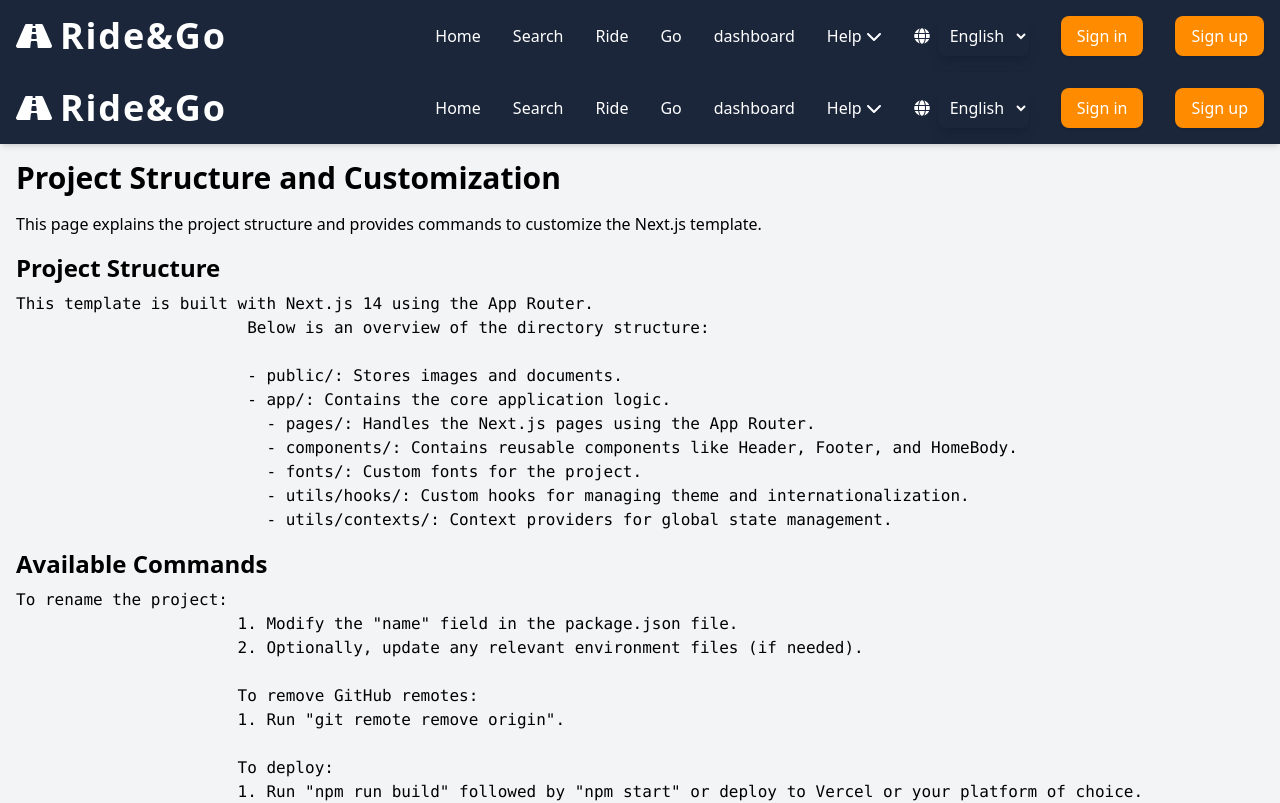
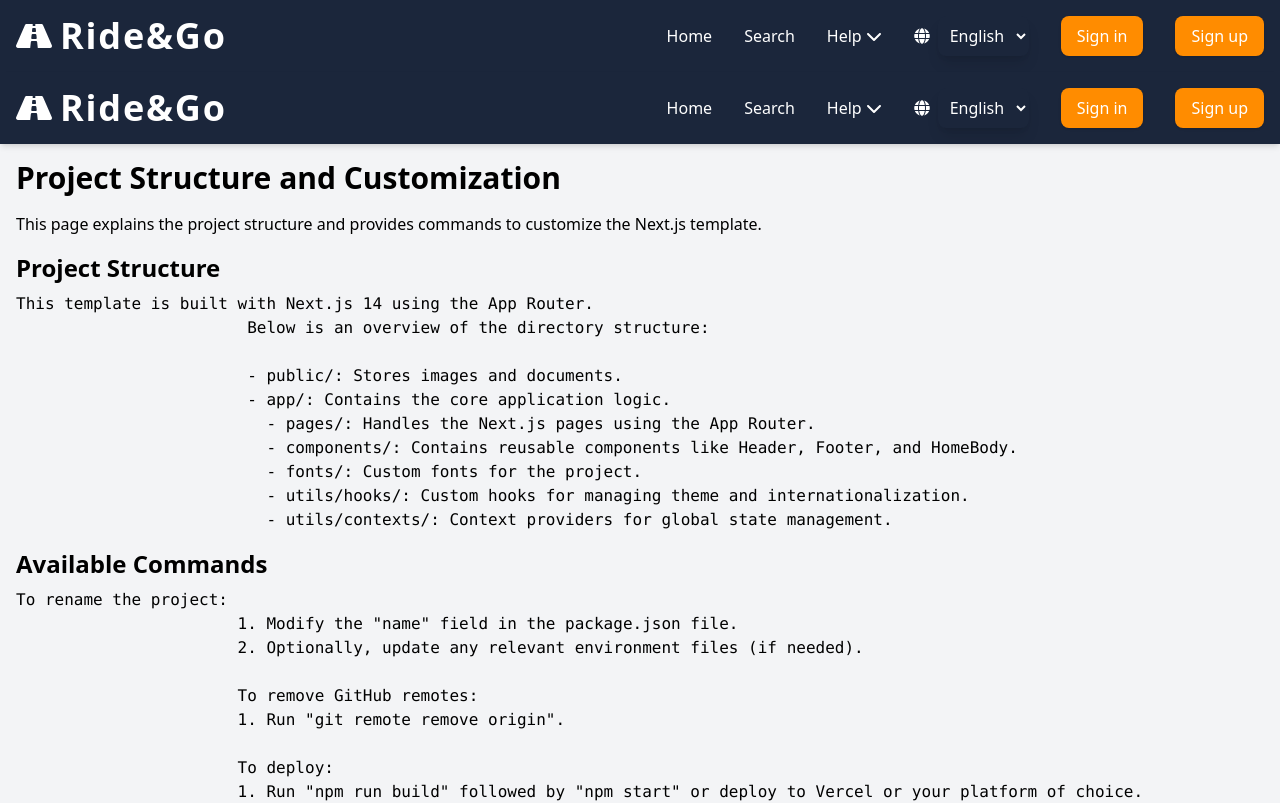
Before and after one commit to NOMO-Gabriel/RideAndGo, a Next.js app in the folder code/frontend/ride-and-go/: page /examplePage in a window 1280 px wide. Shown: the top 803 px of the page. Built offline with nearby package versions, Linux system fonts and the light colour scheme.

Commit message:
links on navbar are updated with the roles of user

```diff
--- a/code/frontend/ride-and-go/app/(pages)/login/page.tsx
+++ b/code/frontend/ride-and-go/app/(pages)/login/page.tsx
@@ -1,18 +1,20 @@
 'use client';
 
 import { useState, FormEvent } from 'react';
-import { login } from '@/app/utils/api/auth';
+import { useUser } from '@/app/utils/hooks/useUser'; // Importer le hook
+
 
 interface LoginData {
-  identifier: string;
+  identifier: string ;
   password: string;
 }
 
 const LoginForm = () => {
+  const { login } = useUser(); // Récupérer la fonction de connexion du contexte
   const [loginData, setLoginData] = useState<LoginData>({ identifier: '', password: '' });
   const [loading, setLoading] = useState(false);
   const [error, setError] = useState<string | null>(null);
-  const [success, setSuccess] = useState(false); // Ajout de l'état de succès
+  const [success, setSuccess] = useState(false);
 
   // Fonction pour détecter le type de l'identifiant
   const getIdentifierType = (identifier: string): 'email' | 'phoneNumber' | 'pseudo' => {
@@ -36,11 +38,11 @@ const LoginForm = () => {
     const identifierType = getIdentifierType(loginData.identifier);
 
     try {
-      await login(identifierType, loginData.identifier, loginData.password);
-      setSuccess(true); // Connexion réussie
+      await login(loginData.identifier, loginData.password, identifierType); // Appel au hook de connexion
+      setSuccess(true);
       setTimeout(() => {
         window.location.href = '/dashboard'; // Redirection après succès
-      }, 2000); // Délai avant redirection
+      }, 2000);
     } catch (err) {
       setError('Erreur de connexion. Veuillez vérifier vos identifiants.');
     } finally {
@@ -49,7 +51,7 @@ const LoginForm = () => {
   };
 
   return (
-    <div className="relative min-h-screen bg-cover bg-center" style={{ backgroundImage: "url(/images/bg_login.jpeg)" }}>
+    <div className="relative min-h-screen bg-cover bg-center" style={{ backgroundImage: "url(/images/bg_register.jpeg)" }}>
       <div className="absolute inset-0 bg-black/50 backdrop-blur-sm">
         <div className="flex justify-center items-center min-h-screen">
           <div className="bg-white p-6 rounded-lg shadow-lg w-96">
--- a/code/frontend/ride-and-go/app/components/Header.tsx
+++ b/code/frontend/ride-and-go/app/components/Header.tsx
@@ -2,15 +2,17 @@
 
 import { useEffect, useState } from 'react';
 import { useLocale } from '@/app/utils/hooks/useLocale.js';
-import { FaGlobe, FaRoad } from 'react-icons/fa';
+import { FaGlobe, FaRoad, FaUser } from 'react-icons/fa';
 import { FontAwesomeIcon } from '@fortawesome/react-fontawesome';
 import { faChevronDown } from '@fortawesome/free-solid-svg-icons';
 import Link from 'next/link';
-
+import { useUser } from '@/app/utils/hooks/useUser'; // Assurez-vous d'importer votre hook useUser
 
 const Navbar: React.FC = () => {
   const { locale, changeLocale } = useLocale();
   const [isDropdownOpen, setIsDropdownOpen] = useState(false);
+  const { user } = useUser(); // Récupérer l'utilisateur
+  const roles = user?.roles || []; // Assurer que roles est un tableau
 
   const handleLanguageChange = (lang: string) => {
     changeLocale(lang);
@@ -20,7 +22,6 @@ const Navbar: React.FC = () => {
     setIsDropdownOpen((prev) => !prev);
   };
 
-  // Fermer le dropdown si on clique à l'extérieur
   const handleClickOutside = (event: MouseEvent) => {
     const target = event.target as HTMLElement;
     if (target.closest('.dropdown') === null) {
@@ -28,7 +29,6 @@ const Navbar: React.FC = () => {
     }
   };
 
-  // Ajouter l'écouteur d'événements pour le clic à l'extérieur
   useEffect(() => {
     document.addEventListener('mousedown', handleClickOutside);
     return () => {
@@ -50,7 +50,7 @@ const Navbar: React.FC = () => {
       assistance: 'Assistance',
       signIn: 'Sign in',
       signUp: 'Sign up',
-      dashboard:"dashboard",
+      dashboard: 'Dashboard',
     },
     fr: {
       home: 'Accueil',
@@ -64,28 +64,36 @@ const Navbar: React.FC = () => {
       assistance: 'Assistance',
       signIn: 'Se Connecter',
       signUp: "S'inscrire",
-      dashboard:  "tableau de bord",
+      dashboard: "Tableau de bord",
     },
   };
 
-  const   currentContent = locale === 'en' ? content.en : content.fr;
+  const currentContent = locale === 'en' ? content.en : content.fr;
+
+  const isGuest = roles.includes('ROLE_GUEST');
+  const isTraveller = roles.includes('ROLE_TRAVELLER');
+  const isDriver = roles.includes('ROLE_DRIVER');
 
   return (
     <nav className="bg-bleu-nuit text-white p-4 shadow-md sticky top-0 z-50">
       <div className="container mx-auto flex justify-between items-center">
-        {/* Logo avec l'icône de route */}
         <div className="text-4xl font-bold tracking-wider flex items-center hover:text-orange-btn transition duration-300 cursor-pointer">
           <FaRoad className="mr-2" />
           Ride&Go
         </div>
-        {/* Links */}
         <div className="flex space-x-8 items-center">
           <Link href="/" className="hover:text-orange-btn hover:underline underline-offset-8 transition duration-300">{currentContent.home}</Link>
           <Link href="/search" className="hover:text-orange-btn hover:underline underline-offset-8 transition duration-300">{currentContent.search}</Link>
-          <Link href="/go" className="hover:text-orange-btn hover:underline underline-offset-8 transition duration-300">{currentContent.ride}</Link>
-          <Link href="/ride" className="hover:text-orange-btn hover:underline underline-offset-8 transition duration-300">{currentContent.go}</Link>
-          <Link href="/dashboard" className="hover:text-orange-btn hover:underline underline-offset-8 transition duration-300">{currentContent.dashboard}</Link>
 
+          {/* Affichage conditionné des liens "Go" et "Ride" */}
+          {isTraveller && (
+            <Link href="/go" className="hover:text-orange-btn hover:underline underline-offset-8 transition duration-300">{currentContent.go}</Link>
+          )}
+          {isDriver && (
+            <Link href="/ride" className="hover:text-orange-btn hover:underline underline-offset-8 transition duration-300">{currentContent.ride}</Link>
+          )}
+
+          {/* <Link href="/dashboard" className="hover:text-orange-btn hover:underline underline-offset-8 transition duration-300">{currentContent.dashboard}</Link> */}
 
           {/* Help Menu Dropdown */}
           <div className="relative group dropdown">
@@ -113,6 +121,7 @@ const Navbar: React.FC = () => {
             <button className="flex items-center space-x-2 group-hover:text-orange-btn transition duration-300">
               <FaGlobe />
               <select
+                title={locale === 'en' ? "Language" : "Langue"}
                 value={locale}
                 onChange={(e) => handleLanguageChange(e.target.value)}
                 className='p-2 text-white bg-bleu-nuit rounded-lg shadow-lg z-10'
@@ -123,9 +132,31 @@ const Navbar: React.FC = () => {
             </button>
           </div>
 
-          {/* Sign In & Sign Up Buttons */}
-          <Link href={"/register"} className="bg-orange-btn text-white px-4 py-2 rounded-lg shadow hover:bg-white hover:text-orange-btn transition-all duration-300">{currentContent.signIn}</Link>
-          <Link href={"/login"} className="bg-orange-btn text-white px-4 py-2 rounded-lg shadow hover:bg-white hover:text-orange-btn transition-all duration-300">{currentContent.signUp}</Link>
+          {/* Affichage conditionné des boutons de connexion et d'inscription */}
+          {!user ? (
+            <>
+              <Link href={"/login"} className="bg-orange-btn text-white px-4 py-2 rounded-lg shadow hover:bg-white hover:text-orange-btn transition-all duration-300">{currentContent.signIn}</Link>
+              <Link href={"/register"} className="bg-orange-btn text-white px-4 py-2 rounded-lg shadow hover:bg-white hover:text-orange-btn transition-all duration-300">{currentContent.signUp}</Link>
+            </>
+          ) : (
+            <div className="relative group dropdown">
+              <button
+                onClick={toggleDropdown}
+                className="flex items-center space-x-2"
+              >
+                <FaUser />
+                <FontAwesomeIcon icon={faChevronDown} />
+              </button>
+              {isDropdownOpen && (
+                <div className="absolute right-0 mt-2 w-40 bg-white text-bleu-nuit rounded-lg shadow-lg z-20">
+                  <ul className="py-2">
+                    <li><Link href="/dashboard" className="block px-4 py-2 hover:bg-orange-btn hover:text-white transition duration-300">{currentContent.dashboard}</Link></li>
+                    <li><Link href="/logout" className="block px-4 py-2 hover:bg-orange-btn hover:text-white transition duration-300">Logout</Link></li>
+                  </ul>
+                </div>
+              )}
+            </div>
+          )}
         </div>
       </div>
     </nav>
--- a/code/frontend/ride-and-go/app/utils/contexts/UserContext.tsx
+++ b/code/frontend/ride-and-go/app/utils/contexts/UserContext.tsx
@@ -7,7 +7,7 @@ interface User {
   id: string;
   name: string;
   email: string;
-  roles: string[]; // Liste de rôles attribués
+  roles: string[];
   [key: string]: any;
 }
 
@@ -17,7 +17,7 @@ interface UserContextType {
   token: string | null;
   fetchUsers: () => Promise<void>;
   fetchUser: (id: string) => Promise<void>;
-  login: (email: string, password: string) => Promise<void>;
+  login: (identifierType: 'email' | 'phoneNumber' | 'pseudo', identifierValue: string, password: string) => Promise<void>;
   logout: () => void;
   hasRole: (role: string) => boolean; // Vérification du rôle
 }
@@ -89,16 +89,22 @@ export const UserProvider: React.FC<{ children: ReactNode }> = ({ children }) =>
     }
   };
 
-  const login = async (email: string, password: string) => {
+  const login = async (
+    identifierType: 'email' | 'phoneNumber' | 'pseudo',
+    identifierValue: string,
+    password: string
+  ) => {
     try {
-      const response = await fetch(`${API_URL}/auth/login`, {
+      const endpoint = `${API_URL}/loginBy${capitalize(identifierType)}`;
+      const response = await fetch(endpoint, {
         method: 'POST',
         headers: { 'Content-Type': 'application/json' },
-        body: JSON.stringify({ email, password }),
+        body: JSON.stringify({ [identifierType]: identifierValue, password }),
       });
 
       if (!response.ok) throw new Error('Login failed');
       const data = await response.json();
+
       setToken(data.token);
       localStorage.setItem('token', data.token);
       await fetchUserProfile(); // Charger les informations utilisateur après connexion
@@ -117,6 +123,9 @@ export const UserProvider: React.FC<{ children: ReactNode }> = ({ children }) =>
     return user?.roles.includes(role) || false;
   };
 
+  // Fonction pour capitaliser le premier caractère (utilisée pour les endpoints)
+  const capitalize = (s: string) => s.charAt(0).toUpperCase() + s.slice(1);
+
   return (
     <UserContext.Provider value={{ users, user, token, fetchUsers, fetchUser, login, logout, hasRole }}>
       {children}
--- a/code/frontend/ride-and-go/app/utils/hooks/useUser.tsx
+++ b/code/frontend/ride-and-go/app/utils/hooks/useUser.tsx
@@ -12,7 +12,7 @@ export const useUser = () => {
   const { user, token, ...rest } = context;
 
   const isAuthenticated = !!token;
-  const userRole = user?.roles[0] || 'ROLE_GUEST';
+  const userRole = user?.roles[0] || ['ROLE_GUEST'];
 
   const hasRole = (role: string) => user?.roles.includes(role);
 
--- a/code/frontend/ride-and-go/middleware.ts
+++ b/code/frontend/ride-and-go/middleware.ts
@@ -21,5 +21,5 @@ export function middleware(request: NextRequest) {
 
 // Matcher pour appliquer le middleware sur certaines routes
 export const config = {
-  matcher: ['/admin/:path*', '/dashboard/:path*'],
+  matcher: ['/admina/:path*', '/dashboarda/:path*'],
 };
```
